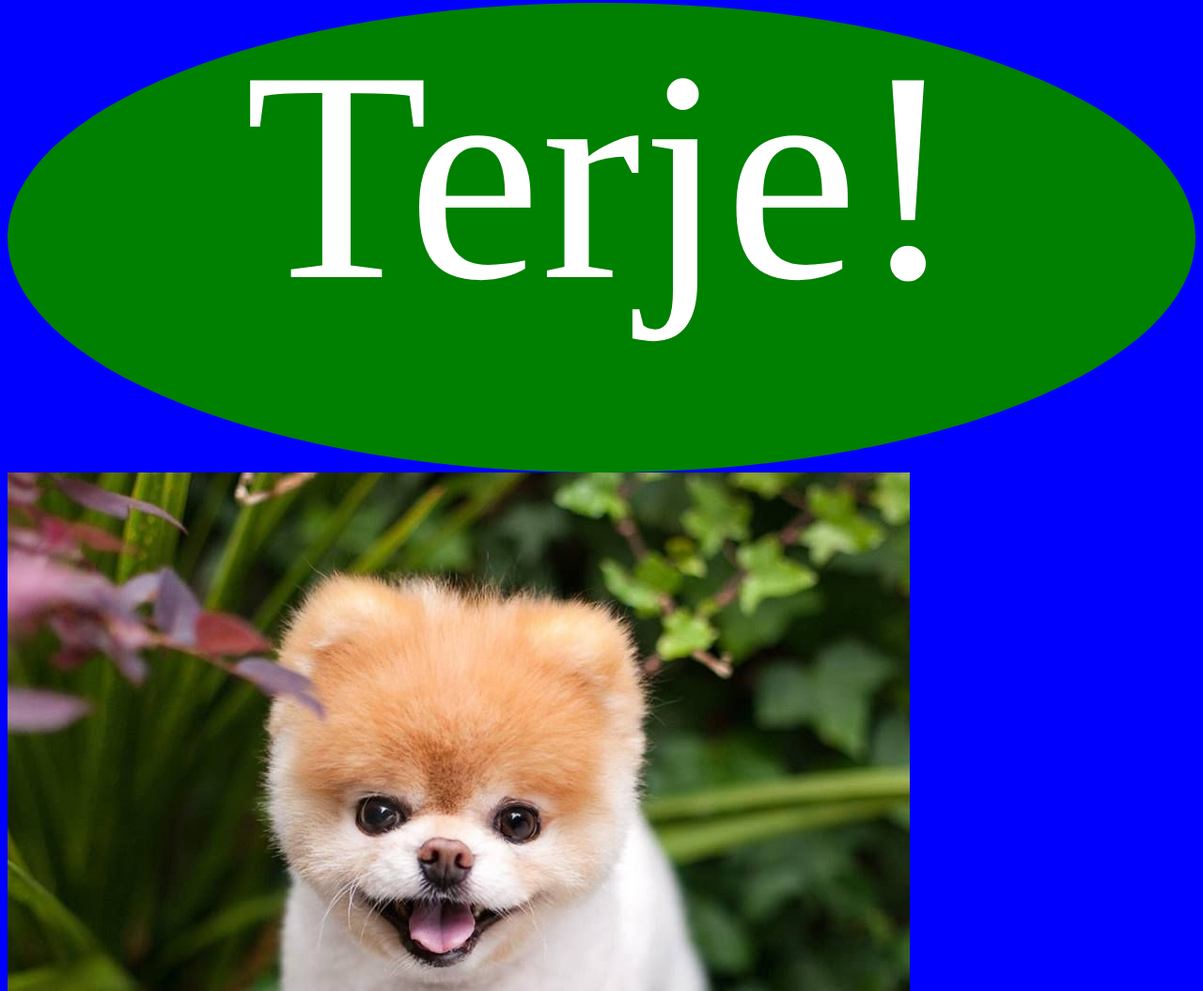
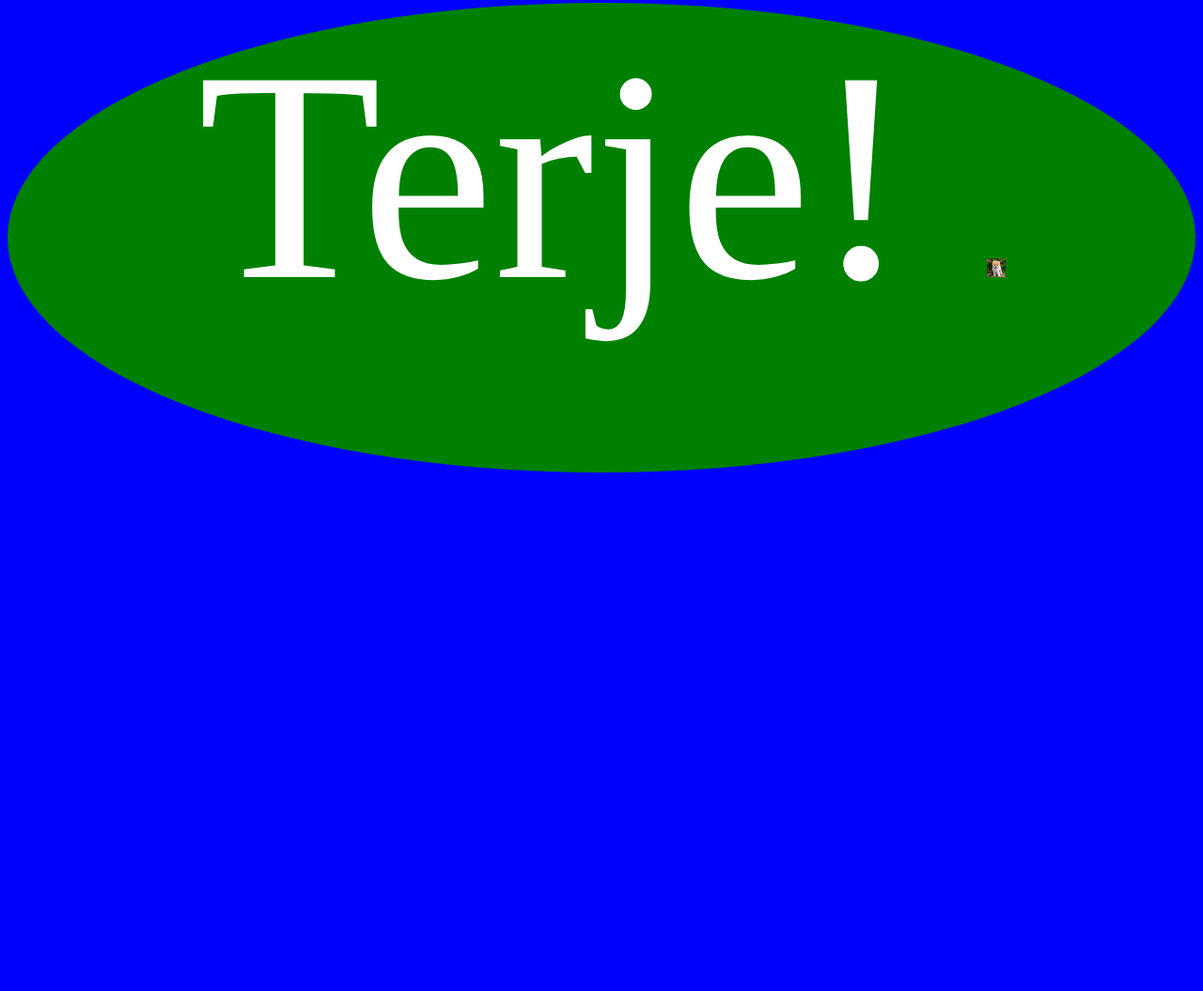
Before and after one commit to terjekol/Start-IT, a plain HTML site: page app1/index.html in a window 1280 px wide. Shown: the part 5-1060 px from the top of the page at 94% size. After the commit the page ends 800 px from the top, so only its background shows below. Drawn offline with Linux system fonts and the light colour scheme.

Commit message:
Update index.html

```diff
--- a/app1/index.html
+++ b/app1/index.html
@@ -21,9 +21,10 @@
 <body>
     <div>
         Terje!
+        <img width="20" src="hund.jpg"/>
     </div>
 
-    <img src="hund.jpg"/>
+
 </body>
 
 </html>
```
